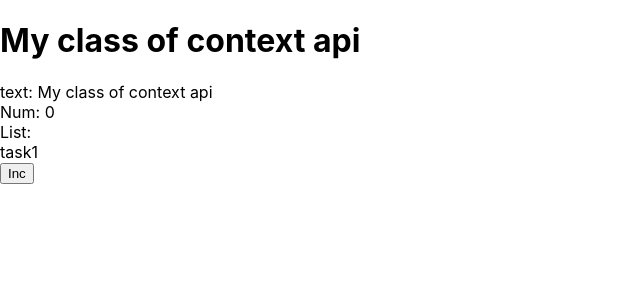
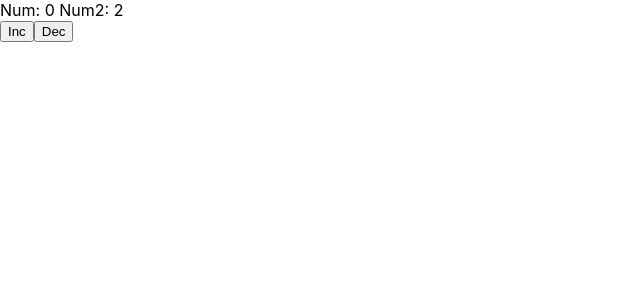
Before and after one commit to fazzyA/LWF-Batch1, a React (Create React App) app in the folder react-class/: page / in a window 1280 px wide. Shown: the top 300 px of the page, without its empty margins (0-640 px from the left). Built offline with nearby package versions, Linux system fonts and the light colour scheme.

Commit message:
redux couter app

```diff
--- a/react-class/package.json
+++ b/react-class/package.json
@@ -11,9 +11,11 @@
     "axios": "^0.21.1",
     "react": "^17.0.1",
     "react-dom": "^17.0.1",
+    "react-redux": "^7.2.2",
     "react-router-dom": "^5.2.0",
     "react-scripts": "4.0.1",
     "react-spring": "^8.0.27",
+    "redux": "^4.0.5",
     "web-vitals": "^0.2.4"
   },
   "scripts": {
--- a/react-class/src/App.js
+++ b/react-class/src/App.js
@@ -1,23 +1,12 @@
 import React,{useState} from 'react'
 import Child1 from './Child1'
 import Child2 from './Child2'
-import { MyContext } from './MyContext'
-
 function App() {
-  const [state, setstate] = useState(
-    {
-      num: 0,
-      text: 'My class of context api',
-      list:[{title:'task1', id:1}]
-    }
-  )
   return (
-    <MyContext.Provider value={[state, setstate]}>
-    <div>
-      <Child1/>
+      <div>
       <Child2/>
     </div>
-    </MyContext.Provider>
+
   )
 }
 
--- a/react-class/src/Child1.js
+++ b/react-class/src/Child1.js
@@ -2,6 +2,7 @@ import React from 'react'
 import { MyContext } from './MyContext'
 
 function Child1() {
+
     return (
         <MyContext.Consumer>
             {
--- a/react-class/src/Child2.js
+++ b/react-class/src/Child2.js
@@ -1,28 +1,18 @@
-import { SettingsInputAntenna } from '@material-ui/icons'
 import React,{useContext} from 'react'
-import { MyContext } from './MyContext'
-
+import {useDispatch, useSelector} from 'react-redux'
+import {increment, decrement} from './redux/Action'
 function Child2() {
-    const context = useContext(MyContext)
-    console.log(context)  //state 0, setstate 1
-   const handleClick =()=>{
-       console.log(context[1])
-    //    setstate({num: 2})
-
-    }
+    const dispatch = useDispatch()
+    const state = useSelector(state => state)
+    console.log(state)
     return (
         <div>
-            text: {context[0].text}<br/>
-            Num: {context[0].num}<br/>
-            List: {
-                context[0].list.map(
-                    (item)=>(
-                        <div key={item.id}>{item.title}</div>
+            {` Num: ${state.num}
 
-                    )
-                )
-            }
-            <button onClick={()=>handleClick()}>Inc</button>
+            Num2: ${state.num2}`}<br/>
+
+            <button onClick={()=>dispatch(increment())}>Inc</button>
+            <button onClick={()=>dispatch(decrement())}>Dec</button>
         </div>
     )
 }
--- a/react-class/src/Wrapup.js
+++ b/react-class/src/Wrapup.js
@@ -3,10 +3,10 @@ import React from 'react'
 function Wrapup() {
     return (
         <div>
-context api -- state: theme variable, light, dark , isLight: true
+{/* context api -- state: theme variable, light, dark , isLight: true
 light:{color: 'black', bg:'white'},
 dark:{color:'white',bg:'black'},
-isLight: true
+isLight: true */}
 
 
 
--- a/react-class/src/index.js
+++ b/react-class/src/index.js
@@ -3,9 +3,14 @@ import ReactDOM from 'react-dom';
 import App from './App';
 import './index.css';
 import reportWebVitals from './reportWebVitals';
+import {Provider} from 'react-redux'
+import store from './redux/store'
+
 ReactDOM.render(
   <React.StrictMode>
+    <Provider store={store}>
    <App/>
+   </Provider>
   </React.StrictMode>,
   document.getElementById('root')
 );
--- /dev/null
+++ b/react-class/src/redux/Action.js
@@ -0,0 +1,10 @@
+export function increment(){
+    return {
+        type: 'INC',
+    }
+}
+export function decrement(){
+    return {
+        type: 'DEC',
+    }
+}
--- /dev/null
+++ b/react-class/src/redux/index.js
@@ -0,0 +1,11 @@
+import React from 'react'
+
+function index() {
+    return (
+        <div>
+
+        </div>
+    )
+}
+
+export default index
--- /dev/null
+++ b/react-class/src/redux/reducer.js
@@ -0,0 +1,20 @@
+import React from 'react'
+const initialState = {
+    num: 0,
+    num2:2
+}
+export default function myReducer(state=initialState, action) {
+    switch (action.type) {
+        case 'INC':
+            console.log('inc')
+            let newState = {...state, num: ++state.num}
+            return newState
+        case 'DEC':
+            console.log('ddfdsfec')
+            return {...state, num: --state.num}
+
+        default:
+            return state
+    }
+
+}
--- /dev/null
+++ b/react-class/src/redux/store.js
@@ -0,0 +1,5 @@
+import { createStore } from 'redux'
+import myReducer from './reducer';
+
+const store = createStore(myReducer);
+export default store
```
Also changed, not shown: 2 other files (tests, documents, lock files or other folders).
